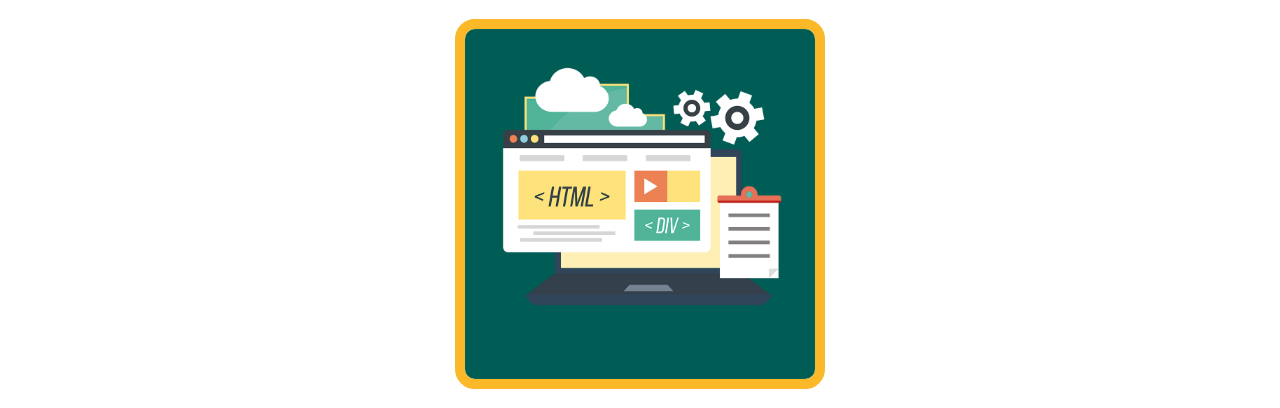
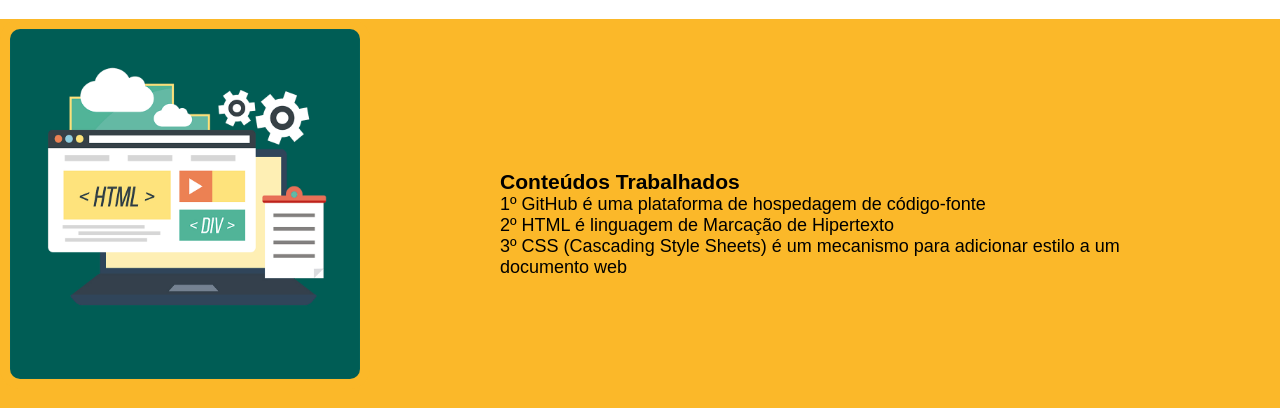
Before and after one commit to PatrickHSF/programacao-formacao, a plain HTML site: page index.html in a window 1280 px wide. Shown: the part 693-1101 px from the top of the page. Drawn offline with Linux system fonts and the light colour scheme.

Commit message:
Atualizando

```diff
--- a/index.html
+++ b/index.html
@@ -21,10 +21,19 @@
 		<p><strong>Débora</strong></p>
 		<p><s>Segunda-feira às 16h</s></p>
 		<br>
+
 		<div class="formatacao_img">
 			<img class="quadro_img" src="html.jpg">
+			<div class="lista_conteudo">
+				<br>
+				<h3>Conteúdos Trabalhados</h3>
+				<ul>
+					<li>1º GitHub é uma plataforma de hospedagem de código-fonte</li>
+					<li>2º HTML é linguagem de Marcação de Hipertexto</li>
+					<li>3º CSS (Cascading Style Sheets) é um mecanismo para adicionar estilo a um documento web</li>
+				</ul>
+			</div>
 		</div>
 	</main>
-
 </body>
 </html>
--- a/style.css
+++ b/style.css
@@ -54,4 +54,10 @@ nav {
 .formatacao_img {
   display: flex;
   justify-content: center;
+  background: #fbb829;
 }
+
+/* formatacao da lista*/
+.lista_conteudo {
+    padding: 130px;
+}
```
